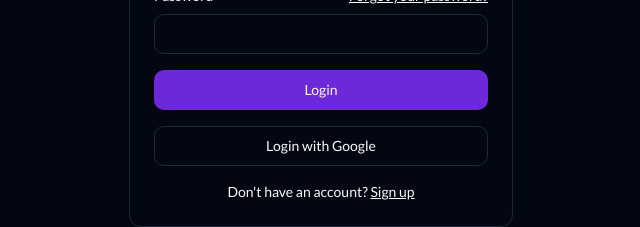
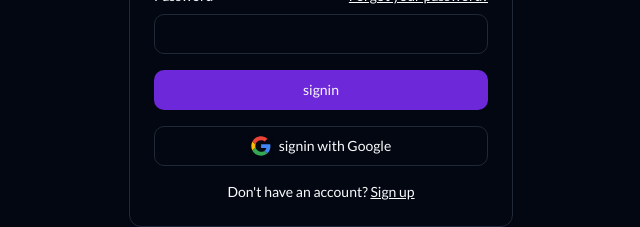
Before and after one commit to dhirajaryaa/CodeClip, a React (Vite) app: page /signin in a window 1280 px wide. Shown: the part 386-613 px from the top of the page, without its empty margins (319-959 px from the left). Built offline with nearby package versions, Linux system fonts and the light colour scheme.

Commit message:
feat: added google sign in services and also refector sign-in page [add goolge icon]

```diff
--- a/src/firebase/firebase.js
+++ b/src/firebase/firebase.js
@@ -1,5 +1,5 @@
 import { initializeApp } from "firebase/app";
-import {getAuth} from "firebase/auth"
+import {getAuth, GoogleAuthProvider} from "firebase/auth"
 // Firebase configuration using environment variables
 const firebaseConfig = {
   apiKey: import.meta.env.VITE_FIREBASE_API_KEY,
@@ -13,5 +13,5 @@ const firebaseConfig = {
 // Initialize Firebase
 const app = initializeApp(firebaseConfig);
 const auth = getAuth();
-
-export {app,auth}
+const googleProvider = new GoogleAuthProvider();
+export {app,auth,googleProvider}
--- a/src/index.css
+++ b/src/index.css
@@ -1,15 +1,8 @@
-@import url('https://fonts.googleapis.com/css2?family=Lato:ital,wght@0,400;1,100&display=swap');
+@import url("https://fonts.googleapis.com/css2?family=Lato:ital,wght@0,400;1,100&display=swap");
 
 @tailwind base;
 @tailwind components;
 @tailwind utilities;
-
-
-:root{
-    font-family: "Lato", sans-serif;
-}
-
-
 
 @layer base {
   :root {
@@ -68,13 +61,15 @@
   }
 }
 
-
-
 @layer base {
   * {
     @apply border-border;
-    }
+  }
   body {
     @apply bg-background text-foreground;
-    }
+  }
 }
+
+:root {
+  font-family: "Lato", sans-serif;
+}
--- a/src/pages/signin-page.jsx
+++ b/src/pages/signin-page.jsx
@@ -9,11 +9,11 @@ import {
 import { Input } from "@/components/ui/input";
 import { Label } from "@/components/ui/label";
 import { Link } from "react-router-dom";
+import googleIcon from "../assets/google.svg";
 
 export function SignInPage() {
   return (
     <section className="w-full h-screen flex items-center justify-center">
-
       <Card className="mx-auto max-w-sm w-full">
         <CardHeader>
           <CardTitle className="text-2xl">Signin</CardTitle>
@@ -35,18 +35,29 @@ export function SignInPage() {
             <div className="grid gap-2">
               <div className="flex items-center">
                 <Label htmlFor="password">Password</Label>
-              <Link href="#" className="ml-auto inline-block text-sm underline">
+                <Link
+                  href="#"
+                  className="ml-auto inline-block text-sm underline"
+                >
                   Forgot your password?
                 </Link>
               </div>
               <Input id="password" type="password" required />
             </div>
             <Button type="submit" className="w-full">
-            Login
+              signin
             </Button>
-          <Button variant="outline" className="w-full">
-
-            Login with Google
+            <Button
+              variant="outline"
+              className="w-full flex gap-2 items-center hover:bg-blue-600"
+            >
+              <img
+                src={googleIcon}
+                alt="Google"
+                width={20}
+                className="shadow"
+              />
+              signin with Google
             </Button>
           </div>
           <div className="mt-4 text-center text-sm">
--- a/src/pages/signup-page.jsx
+++ b/src/pages/signup-page.jsx
@@ -9,6 +9,8 @@ import {
 import { Input } from "@/components/ui/input";
 import { Label } from "@/components/ui/label";
 import { Link } from "react-router-dom";
+import googleIcon from "../assets/google.svg"
+
 
 export function SignUpPage() {
   return (
@@ -43,7 +45,8 @@ export function SignUpPage() {
           <Button type="submit" className="w-full">
             Signup
           </Button>
-          <Button variant="outline" className="w-full">
+          <Button variant="outline" className="w-full flex gap-2 items-center hover:bg-blue-600">
+          <img src={googleIcon} alt="Google" width={20} className="shadow"/>
             Signup with Google
           </Button>
         </div>
--- a/src/services/authServices.js
+++ b/src/services/authServices.js
@@ -1,14 +1,15 @@
-import { auth } from "@/firebase/firebase";
+import { auth, googleProvider } from "@/firebase/firebase";
 import {
   signInWithEmailAndPassword,
   createUserWithEmailAndPassword,
   updateProfile,
   signOut,
   onAuthStateChanged,
+  signInWithPopup,
 } from "firebase/auth";
 
 class AuthServices {
-  signIn = async (email, password) => {
+  emailPasswordSignIn = async (email, password) => {
     try {
       const userCredential = await signInWithEmailAndPassword(
         auth,
@@ -22,8 +23,18 @@ class AuthServices {
       throw error; // Handle the error appropriately
     }
   };
+  googleSignIn = async () => {
+    try {
+      const userCredential = await signInWithPopup(auth, googleProvider);
 
-  signUp = async (email, password, userName) => {
+      return userCredential.user;
+    } catch (error) {
+      console.error("Error google sign in:", error);
+      throw error; // Handle the error appropriately
+    }
+  };
+
+  emailPasswordSignUp = async (email, password, userName) => {
     try {
       const userCredential = await createUserWithEmailAndPassword(
         auth,
@@ -52,7 +63,7 @@ class AuthServices {
     });
   };
 
-  signOut = async () => {
+  emailPasswordSignOut = async () => {
     try {
       await signOut(auth);
       return "successful!";
```
Also changed, not shown: src/assets/google.svg (added). Lines whose indentation alone changed are shown as unchanged.
